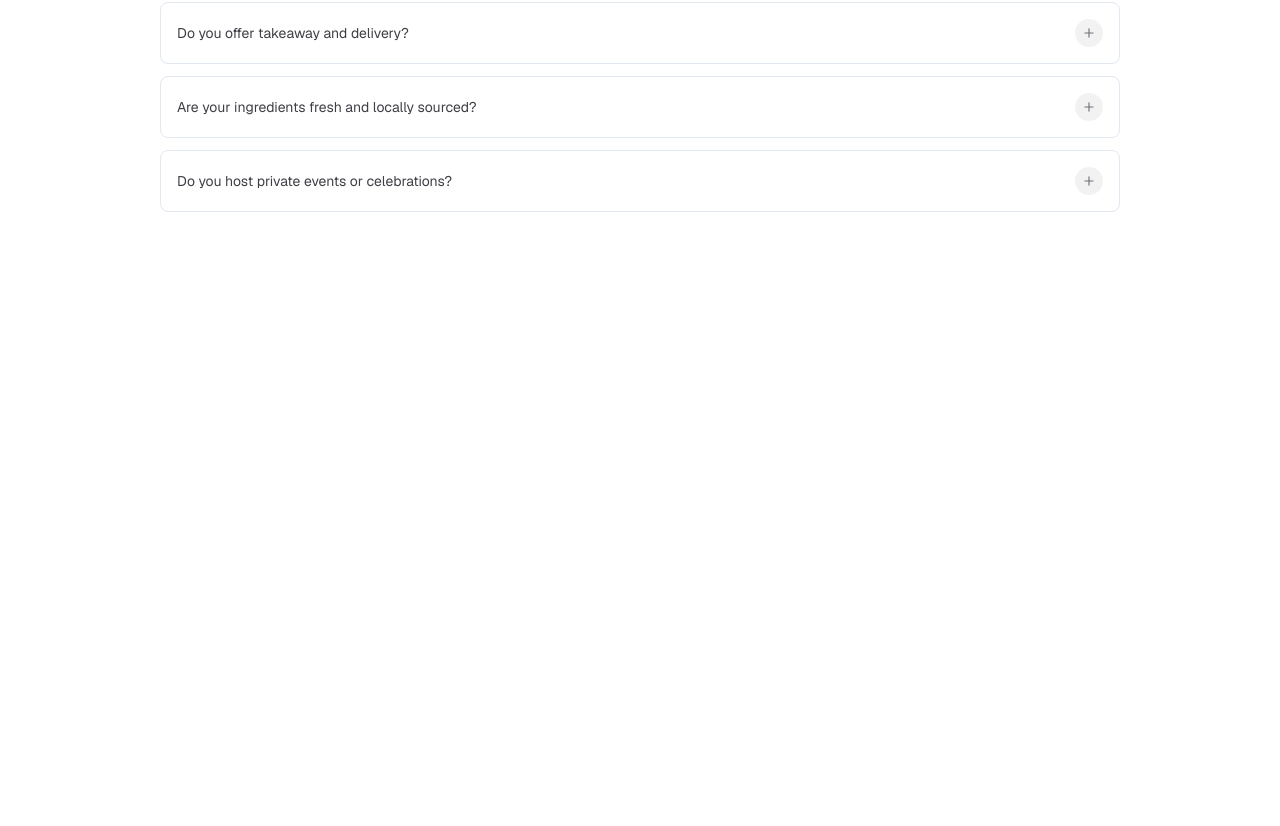
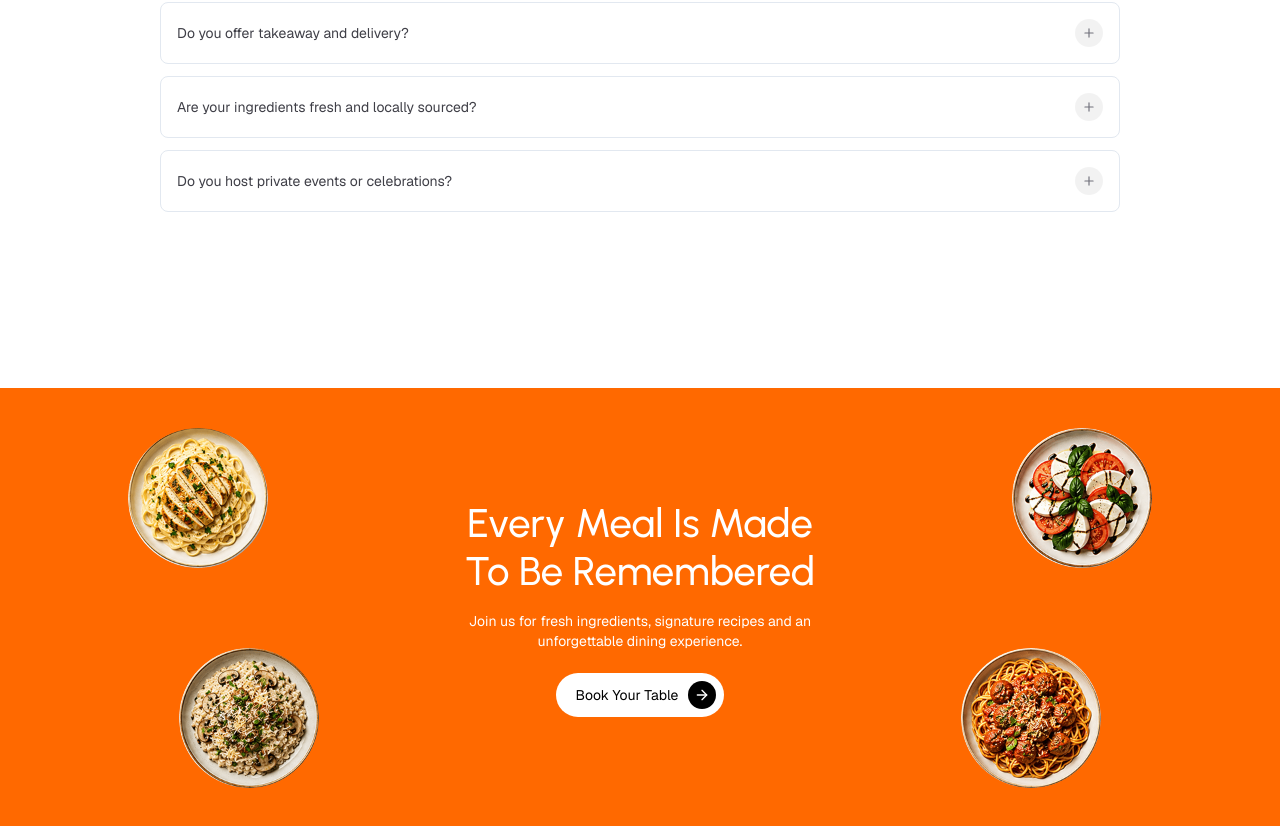
Before and after one commit to RudranshCoder83/Resto---Book-Your-Table-in-ease, a React (Vite) app: page / in a window 1280 px wide. Shown: the part 5947-6773 px from the top of the page. Before the commit the page ends 6159 px from the top, so only its background shows below. Built offline with nearby package versions, Linux system fonts and the light colour scheme.

Commit message:
Created CTA Section

```diff
--- a/src/App.jsx
+++ b/src/App.jsx
@@ -9,6 +9,7 @@
 import Timing from './section/Timing';
 import TestimonialSection from './section/TestimonialSection';
 import FAQs from './section/FAQs';
+import CTA from './section/CTA';
 
 const App = ()=>{
   return(
@@ -23,6 +24,7 @@
       <Timing/>
       <TestimonialSection/>
       <FAQs/>
+      <CTA/>
     </>
   )
 }
--- /dev/null
+++ b/src/section/CTA.jsx
@@ -0,0 +1,55 @@
+import { ArrowRight } from "lucide-react"
+import Animated from "../components/Animated"
+
+const floatingDishes = [
+    { src: "/assets/dish1.png", alt: "dish1", className: "top-6 left-4 md:top-10 md:left-[6%] lg:left-[10%]" },
+    { src: "/assets/dish2.png", alt: "dish2", className: "bottom-6 left-6 md:bottom-10 md:left-[10%] lg:left-[14%]" },
+    { src: "/assets/dish3.png", alt: "dish3", className: "top-6 right-4 md:top-10 md:right-[6%] lg:right-[10%]" },
+    { src: "/assets/dish4.png", alt: "dish4", className: "bottom-6 right-6 md:bottom-10 md:right-[10%] lg:right-[14%]" },
+]
+
+const CTA = () => {
+    return (
+        <section id='cta' className='relative overflow-hidden bg-orange-500 px-6 flex
+        flex-col justify-center items-center min-h-100 md:min-h-110 mt-44'>
+            <div className="absolute inset-0 w-full max-w-7xl mx-auto
+            pointer-events-none">
+                {floatingDishes.map((dish) => (
+                    <img key={dish.src} src={dish.src} alt={dish.alt} className={`absolute
+                        size-20 md:size-28 lg:size-35 rounded-full object-cover
+                        pointer-events-auto
+                        transition-all duration-300 hover:scale-105 ${dish.className}`} />
+                ))}
+            </div>
+
+            <div className="relative z-10 text-center max-w-2xl
+            mx-auto">
+                <Animated>
+                    <h1 className="text-3xl md:text-[40px]
+                    font-medium text-white font-urbanist text-balance">
+                        Every Meal Is Made To Be Remembered
+                    </h1>
+                </Animated>
+                <Animated y={20} delay={0.2}>
+                    <p className="mt-4 text-white max-w-sm mx-auto">
+                        Join us for fresh ingredients, signature recipes
+                        and an unforgettable dining experience.
+                    </p>
+                </Animated>
+
+                <Animated delay={0.2} className="flex items-center justify-center">
+                    <a href="#booking-process" className="flex items-center gap-2.5
+                    bg-white text-black pl-5 pr-2 py-2 rounded-full mt-5.5 transition">
+                        Book Your Table
+                        <span className="size-7 rounded-full bg-black text-white
+                        grid place-content-center">
+                            <ArrowRight size={16} />
+                        </span>
+                    </a>
+                </Animated>
+            </div>
+        </section>
+    )
+}
+
+export default CTA
```
